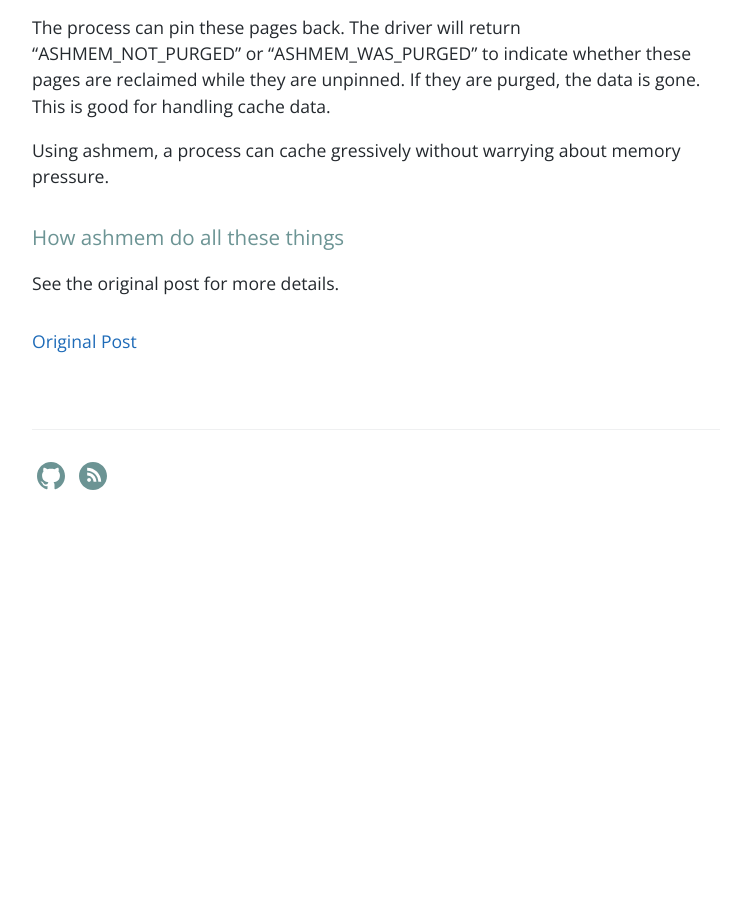
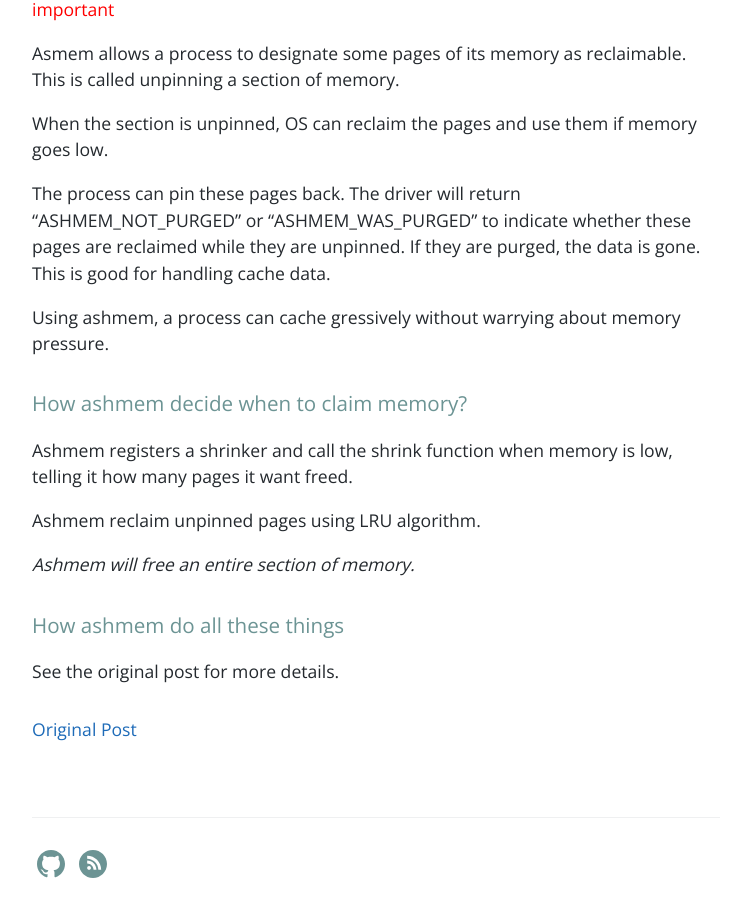
Before and after one commit to jubincn/jubincn.github.io, a Jekyll site: the page built from _posts/articles/en/2018-05-27-intro-to-ashmem-note.md, in a window 1280 px wide and 900 px high, scrolled down 1274 px. Shown: the whole window, without its empty margins (264-1015 px from the left). Built offline with Jekyll 4.4.1, drawn with Linux system fonts in a browser that asks for light colours; our own code applies the rules of GitHub Pages for plain Markdown files; before the commit the page ends 1786 px from its top, so only the background shows below that; some of the changed text lies outside the part shown.

Commit message:
add tlddr

```diff
--- a/_posts/articles/en/2018-05-27-intro-to-ashmem-note.md
+++ b/_posts/articles/en/2018-05-27-intro-to-ashmem-note.md
@@ -1,4 +1,9 @@
 # Note on "Introduction to Ashmem"
+## TL;DR
+1. Ashmem memory dies when the process dies.
+2. Ashmem save memory by unpinning memory pages.
+3. Reclaim unit for ashmem is section.
+
 ## What is Ashmem
 Ashmem is short for Android Shared Memory.
 
@@ -11,6 +16,7 @@ I didn't understand the whole process. It seems has something to do with binder
 
 ### Why is ashmem better?
 <font color="red">important</font>
+
 1. **The ashmem memory dies when the process dies.** (No chance killing process with some memory reserves)
 2. **Ashmem allows a process share memory after it has already forked**
 
@@ -25,6 +31,13 @@ The process can pin these pages back. The driver will return "ASHMEM_NOT_PURGED"
 
 Using ashmem, a process can cache gressively without warrying about memory pressure.
 
+### How ashmem decide when to claim memory?
+Ashmem registers a shrinker and call the shrink function when memory is low, telling it how many pages it want freed.
+
+Ashmem reclaim unpinned pages using LRU algorithm.
+
+*Ashmem will free an entire section of memory.*
+
 ### How ashmem do all these things
 See the original post for more details.
 
```
Also changed, not shown: 3 other files.
